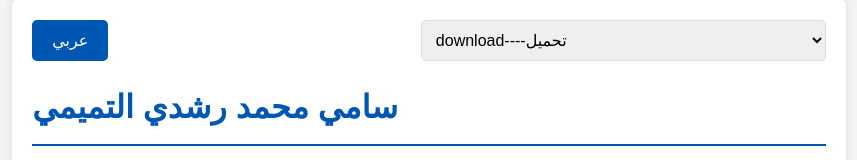
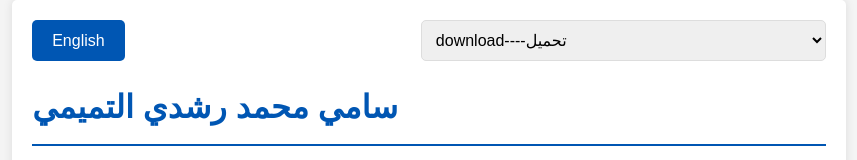
Before and after one commit to mandal89/Sami-CV, a plain HTML site: page index.html in a window 1280 px wide. Both pictures are taken after a click on the button "عربي". Shown: the top 160 px of the page, without its empty margins (211-1068 px from the left). Drawn offline with Linux system fonts and the light colour scheme.

Commit message:
Update index.html

```diff
--- a/index.html
+++ b/index.html
@@ -226,7 +226,7 @@
       document.getElementById("skills-text").innerHTML = isArabic ? translations.ar.skillsText : translations.en.skillsText;
       document.getElementById("languages-text").innerHTML = isArabic ? translations.ar.languagesText : translations.en.languagesText;
       document.getElementById("tech-skills-text").innerHTML = isArabic ? translations.ar.techSkillsText : translations.en.techSkillsText;
-
+      document.getElementById("translate-btn").innerText = isArabic ? "English" : "عربي";
       // Update the float direction for profile picture based on the current language
       document.getElementById("profilePic").style.float = isArabic ? translations.ar.floatDirection : translations.en.floatDirection;
     }
```
